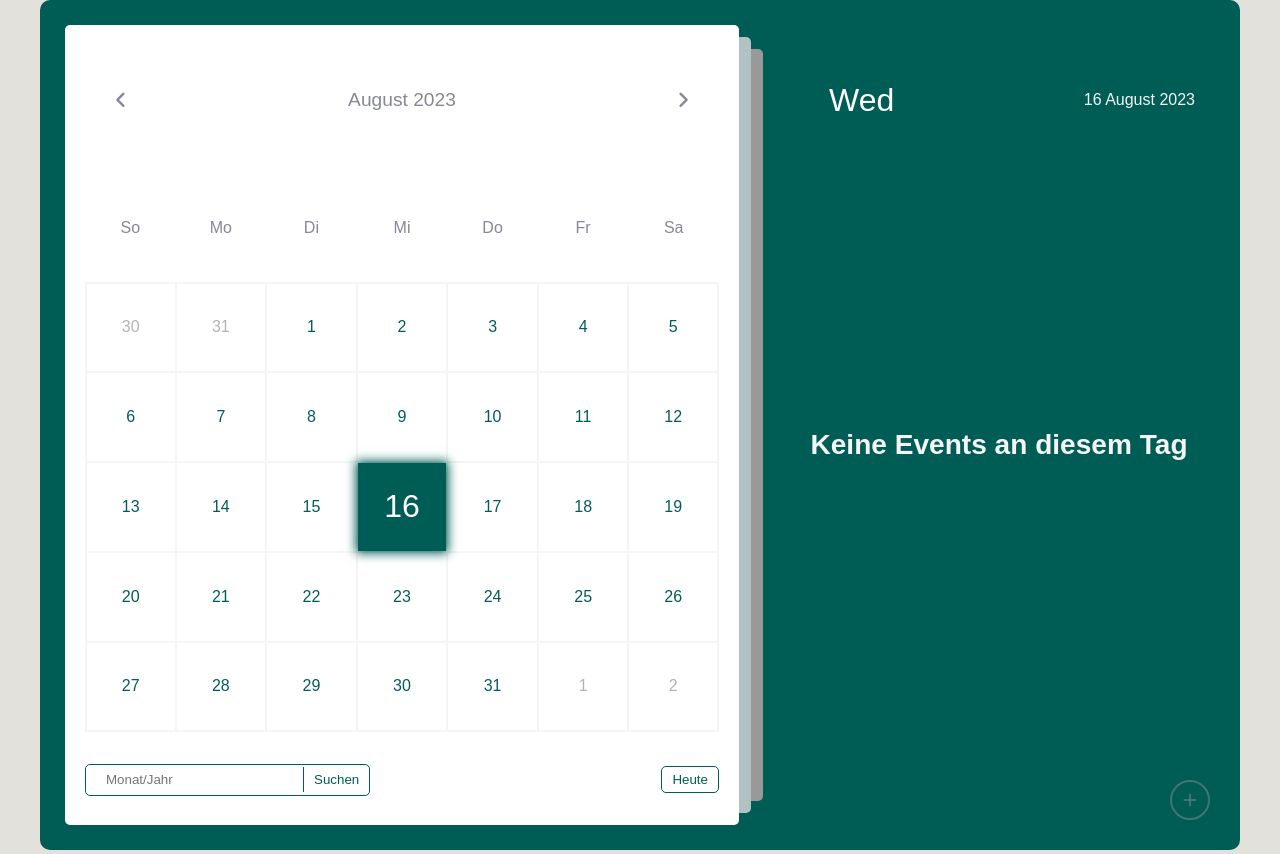
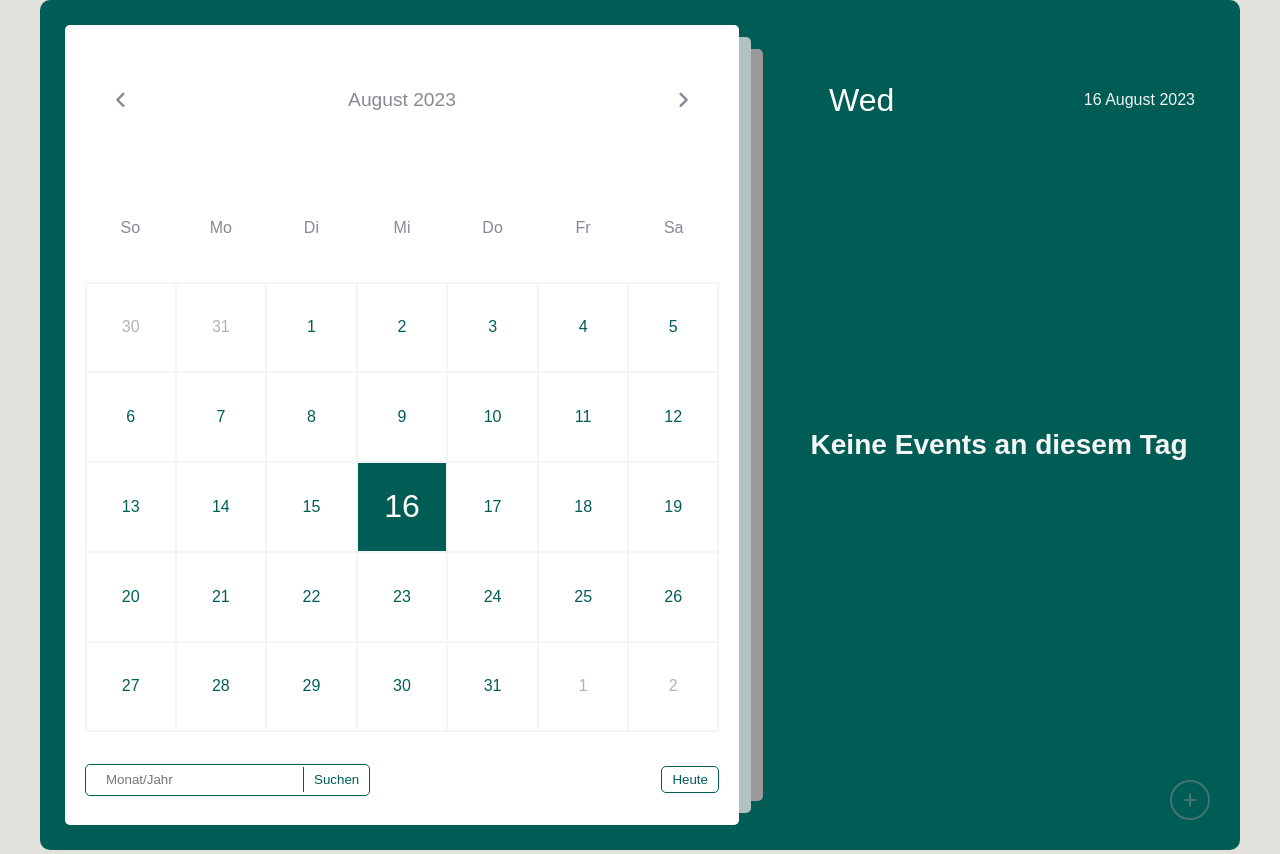
Before and after one commit to sigmassimo/fab_mobil, a PHP site: page /Kalender3.html in a window 1280 px wide. Shown: the top 854 px of the page. Run offline with PHP 8.4, Linux system fonts and the light colour scheme.

Commit message:
kein shadow

```diff
--- a/frontend/style.css
+++ b/frontend/style.css
@@ -166,7 +166,7 @@
     left: 0;
     width: 100%;
     height: 100%;
-    box-shadow: 0 0 10px 2px var(--primary-clr);
+
   }
   .calendar .days .today {
     font-size: 2rem;
@@ -174,6 +174,7 @@
   .calendar .days .event {
     position: relative;
     color: #fff;
+    box-shadow: none;
     background-color: #a9112c;
   }
   .calendar .days .event::after {
```
